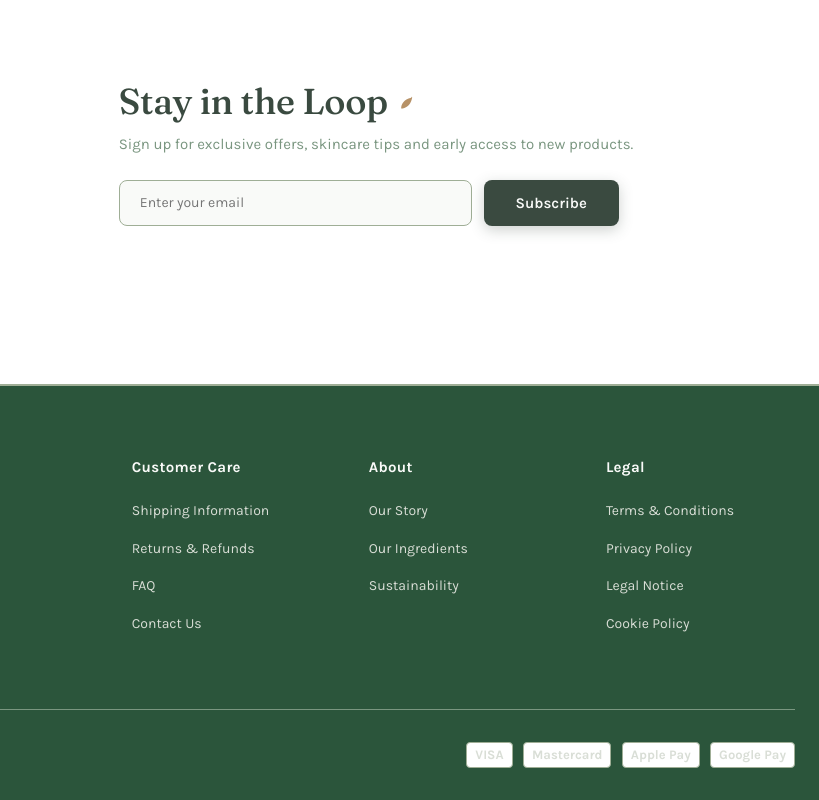
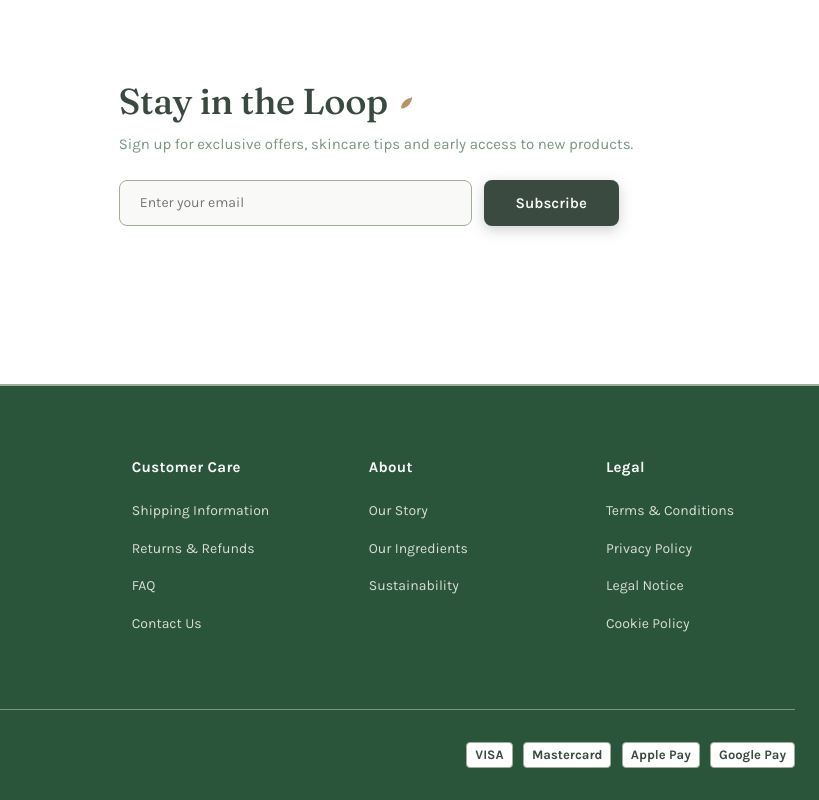
Before and after one commit to Waqashakim1122/rosaleigh-usa, a plain HTML site: page index.html in a window 1280 px wide. Shown: the part 5358-6158 px from the top of the page, 461-1280 px from the left. Drawn offline with Linux system fonts and the light colour scheme.

```diff
--- a/css/style.css
+++ b/css/style.css
@@ -1488,6 +1488,7 @@ h1, h2, h3, h4, h5, h6 {
   border-radius: 4px;
   padding: 0.25rem 0.5rem;
   height: 26px;
+  color: #3A4A40;
 }
 
 .payment-badge svg {
```
